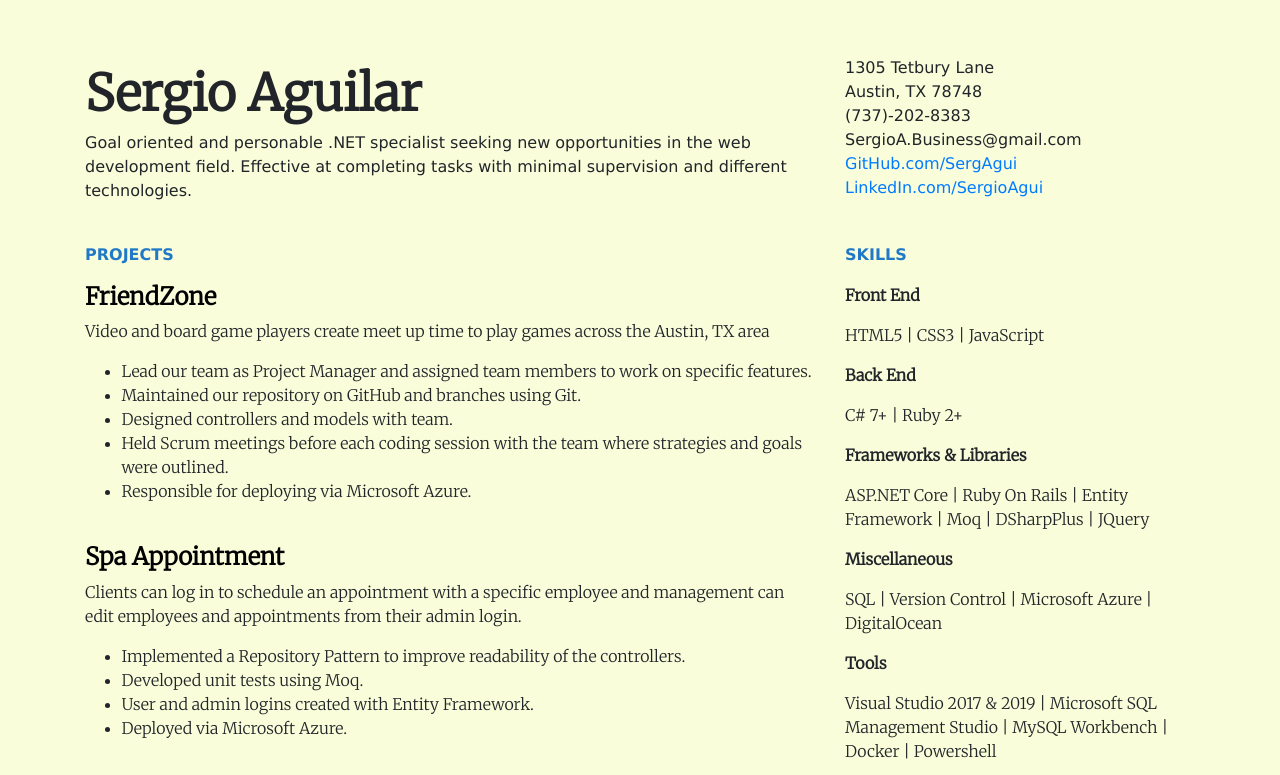
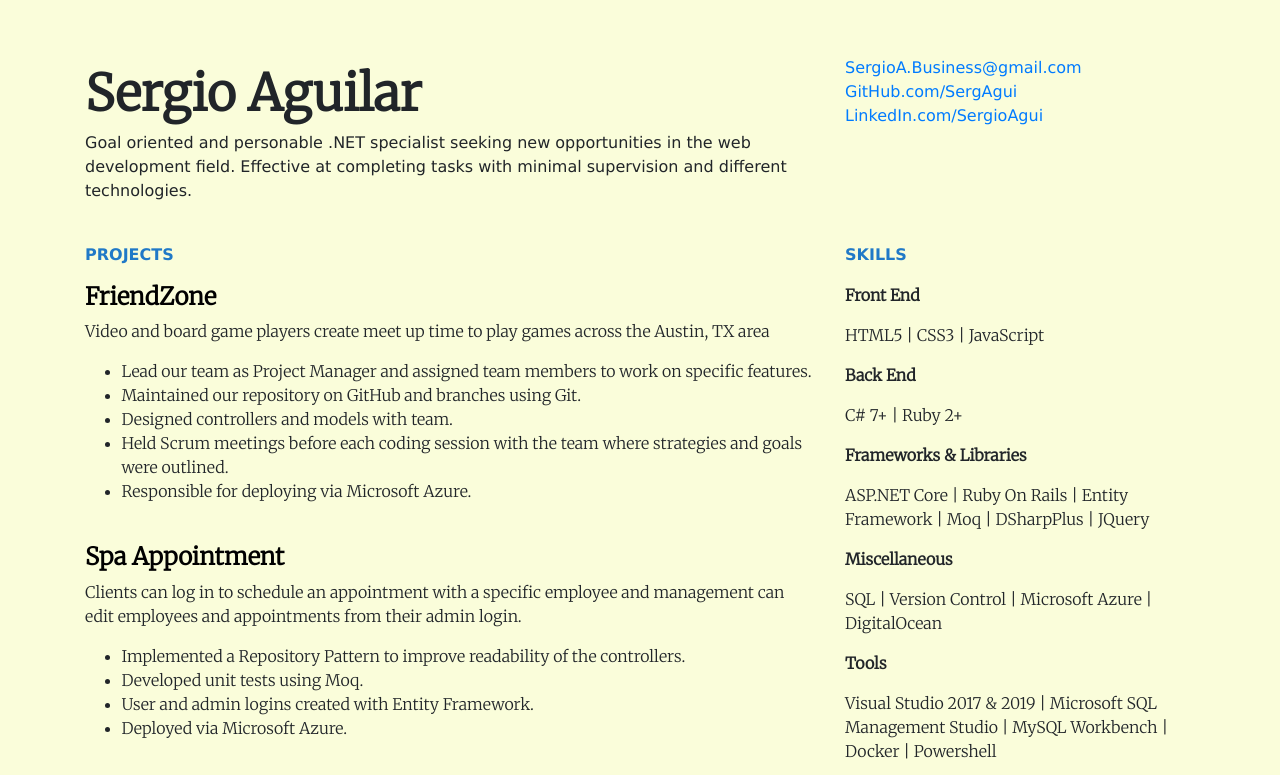
Before and after one commit to SergAgui/Resume, a plain HTML site: page index.html in a window 1280 px wide. Shown: the top 775 px of the page. Drawn offline with nearby package versions, Linux system fonts and the light colour scheme.

Commit message:
email is a link now

```diff
--- a/index.html
+++ b/index.html
@@ -18,8 +18,7 @@
                 <header class="myName">Sergio Aguilar</header>
                 <p class="normalft">Goal oriented and personable .NET specialist seeking new opportunities in the web development field. Effective at completing tasks with minimal supervision and different technologies.</p>
             </div>
-            <div id="contact" class="normalft col order-md-last">
-                <p>1305 Tetbury Lane<br>Austin, TX 78748<br>(737)-202-8383<br>SergioA.Business@gmail.com<br><a href="https://github.com/SergAgui">GitHub.com/SergAgui</a><br><a href="https://www.linkedin.com/in/sergioagui/">LinkedIn.com/SergioAgui</a></p>
+            <div id="contact" class="normalft col order-md-last"><a href="mailto:SergioA.Business@gmail.com">SergioA.Business@gmail.com</a><br><a href="https://github.com/SergAgui">GitHub.com/SergAgui</a><br><a href="https://www.linkedin.com/in/sergioagui/">LinkedIn.com/SergioAgui</a></p>
             </div>
         </div>
         <br>
```
